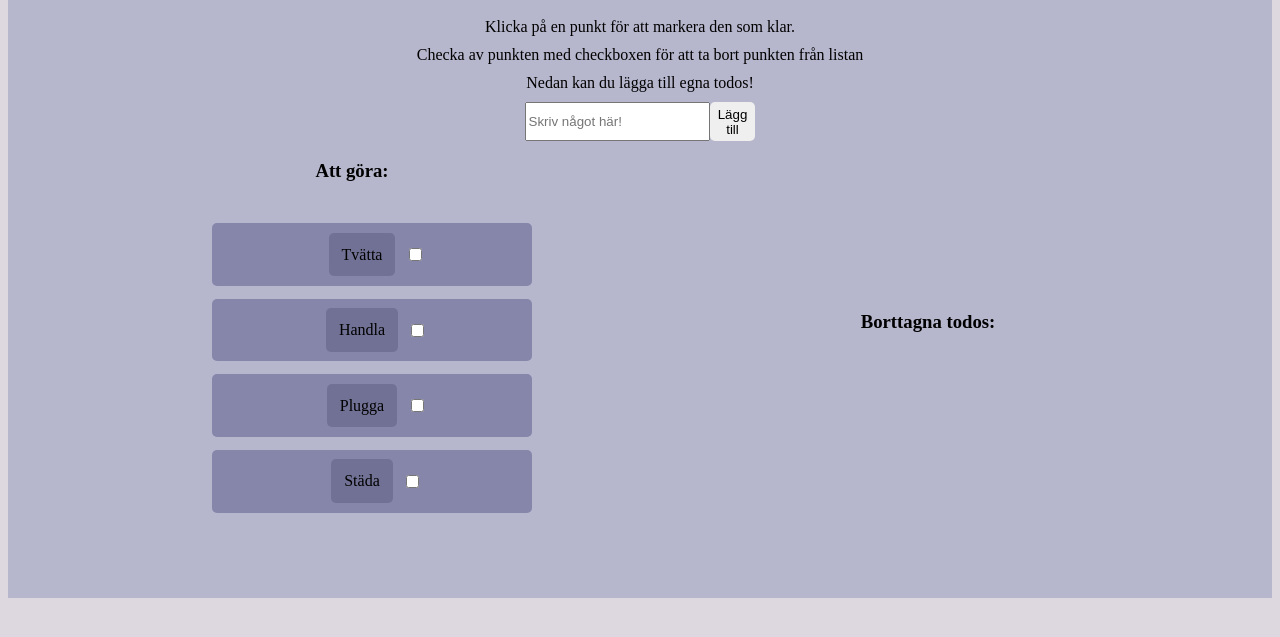
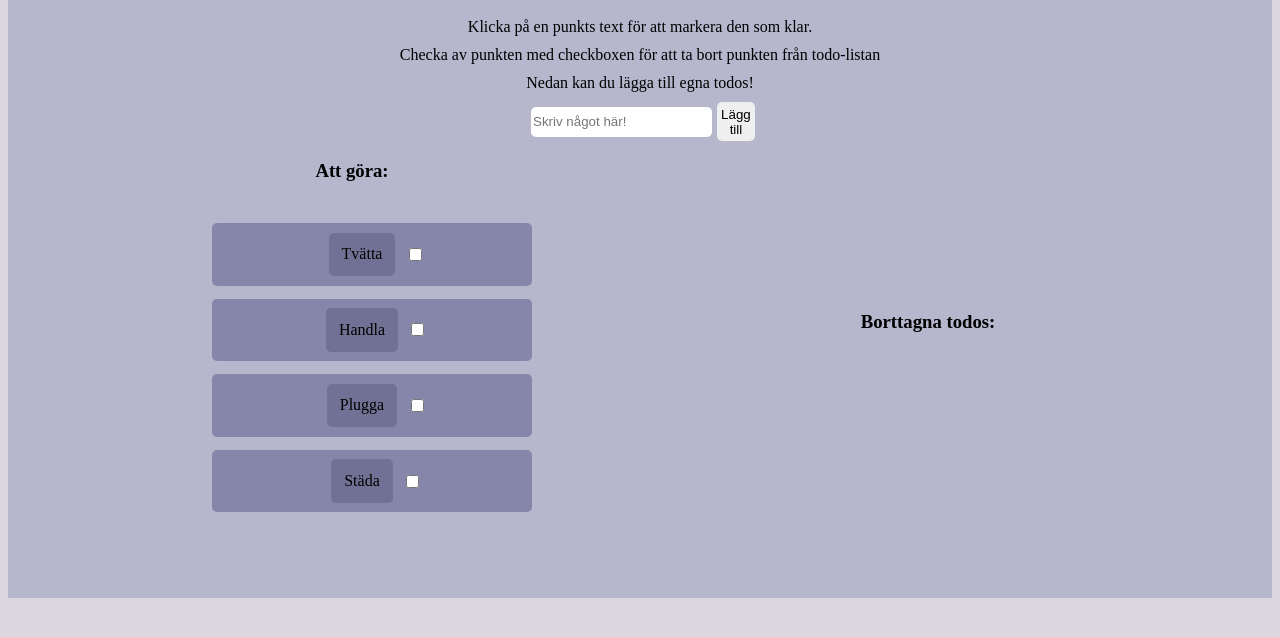
Before and after one commit to PetraElgemyr/js_task, a website built with Parcel: page src/index.html in a window 1280 px wide. Shown: the part 133-770 px from the top of the page. Built offline with nearby package versions, Linux system fonts and the light colour scheme.

Commit message:
commented reminder of LS

```diff
--- a/src/index.html
+++ b/src/index.html
@@ -11,10 +11,10 @@
   <body>
     <div id="myContainer">
       <h1>Gör en todo-lista!</h1>
-      <span>Klicka på en punkt för att markera den som klar.</span>
+      <span>Klicka på en punkts text för att markera den som klar.</span>
       <span
         >Checka av punkten med checkboxen för att ta bort punkten från
-        listan</span
+        todo-listan</span
       >
       <span>Nedan kan du lägga till egna todos!</span>
       <form>
--- a/src/js/main.js
+++ b/src/js/main.js
@@ -20,6 +20,8 @@ let todoList = [
 ];
 
 function addItemToList() {
+  //Fixa localStorage så att lista inte försvinner!!!!!!!!!!!!!!!!!!!!!!!!!!!!!!!!!
+
   let addItemBtn = document.getElementById("addItemBtn");
   addItemBtn.addEventListener("click", () => {
     let givenInputValue = document.getElementById("newItem").value;
--- a/src/scss/main.scss
+++ b/src/scss/main.scss
@@ -19,6 +19,12 @@ body {
   form {
     display: flex;
     flex-direction: row;
+
+    #newItem {
+      border-radius: 5px;
+      border: none;
+      margin: 2%;
+    }
 
     #addItemBtn {
       border: none;
```
